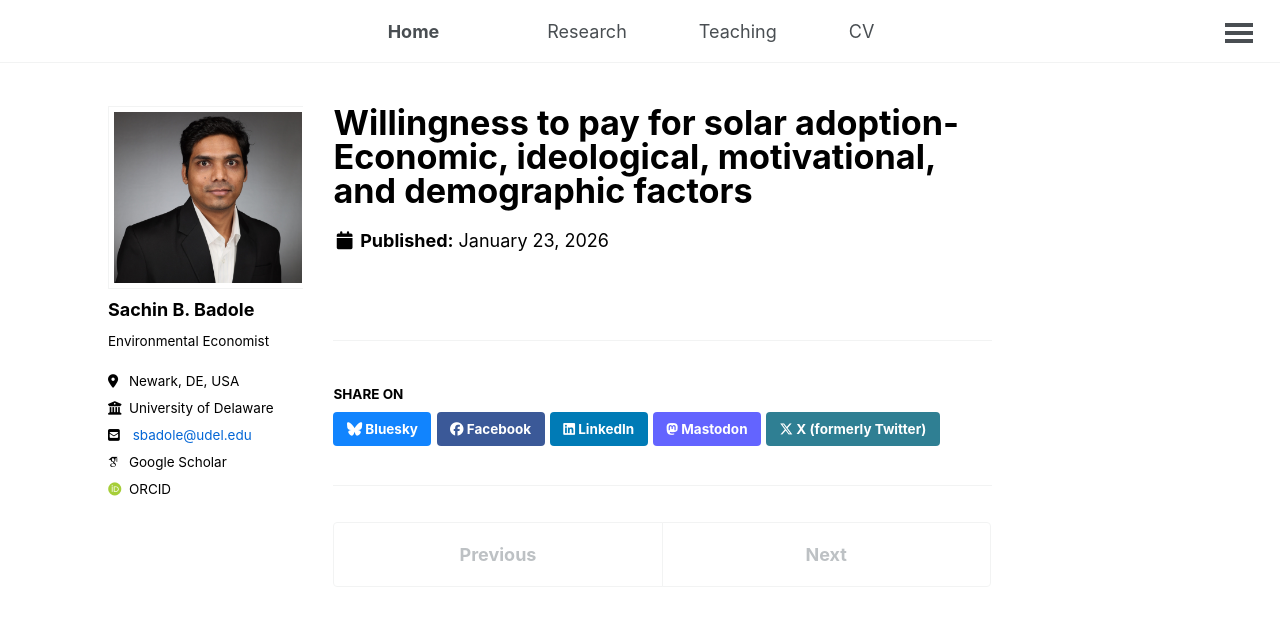
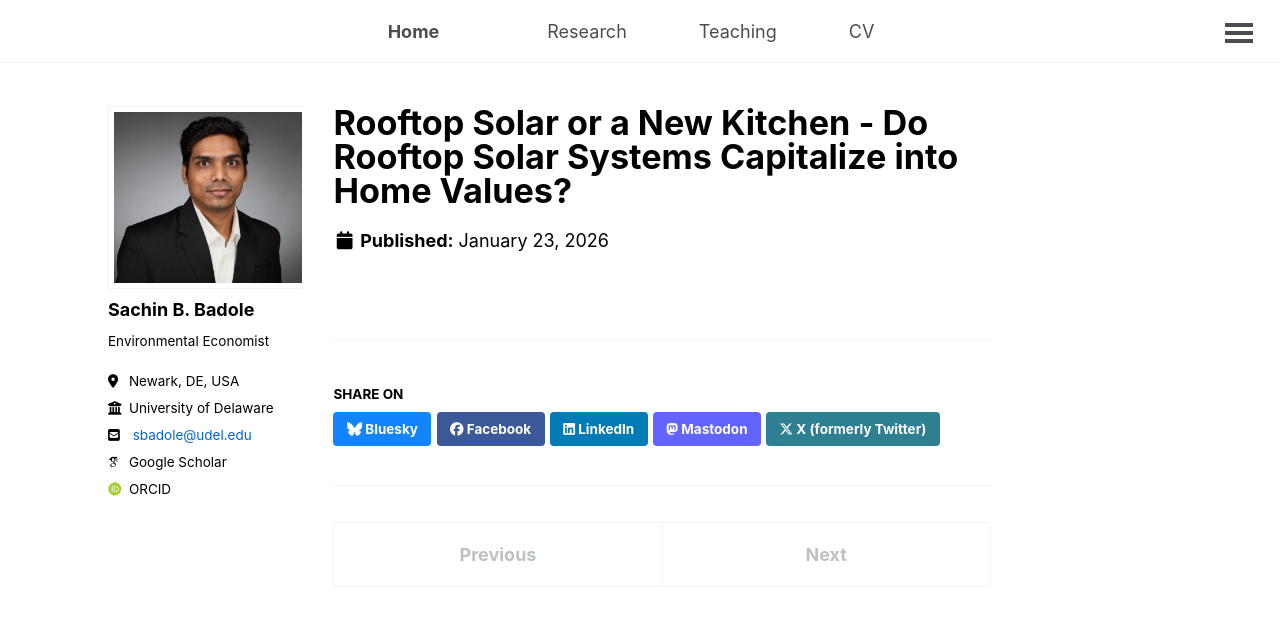
Before and after one commit to sachin-b-badole/sachin-b-badole.github.io, a Jekyll site: the page built from _publications/2025-solar-hedonic.md, in a window 1280 px wide. Shown: the top 626 px of the page. Built offline with Jekyll 4.4.1, drawn with Linux system fonts in a browser that asks for light colours; some web fonts are replaced.

Commit message:
Update 2025-solar-hedonic.md

```diff
--- a/_publications/2025-solar-hedonic.md
+++ b/_publications/2025-solar-hedonic.md
@@ -1,5 +1,5 @@
 ---
-title: "Willingness to pay for solar adoption- Economic, ideological, motivational, and demographic factors"
+title: "Rooftop Solar or a New Kitchen - Do Rooftop Solar Systems Capitalize into Home Values?"
 authors:
   - "Sachin B. Badole"
   - "Martin D. Heintzelman"
```
